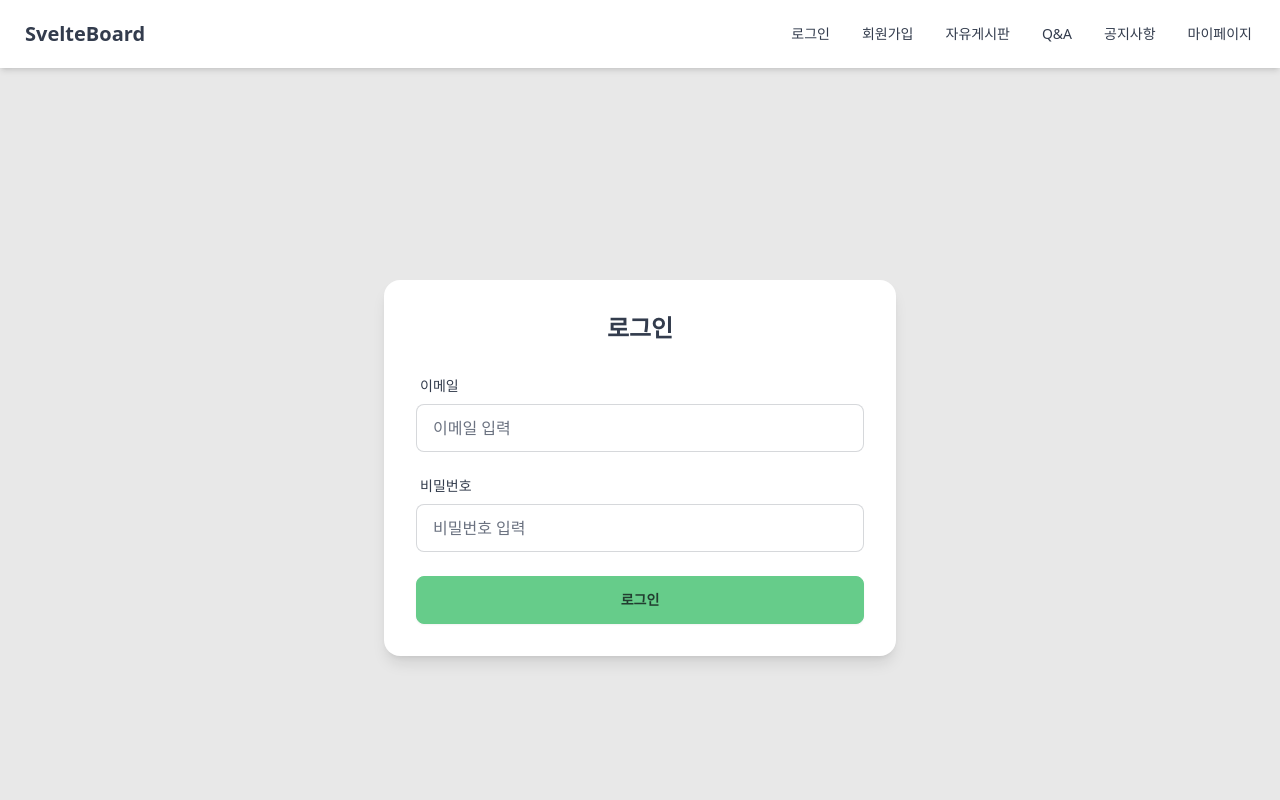
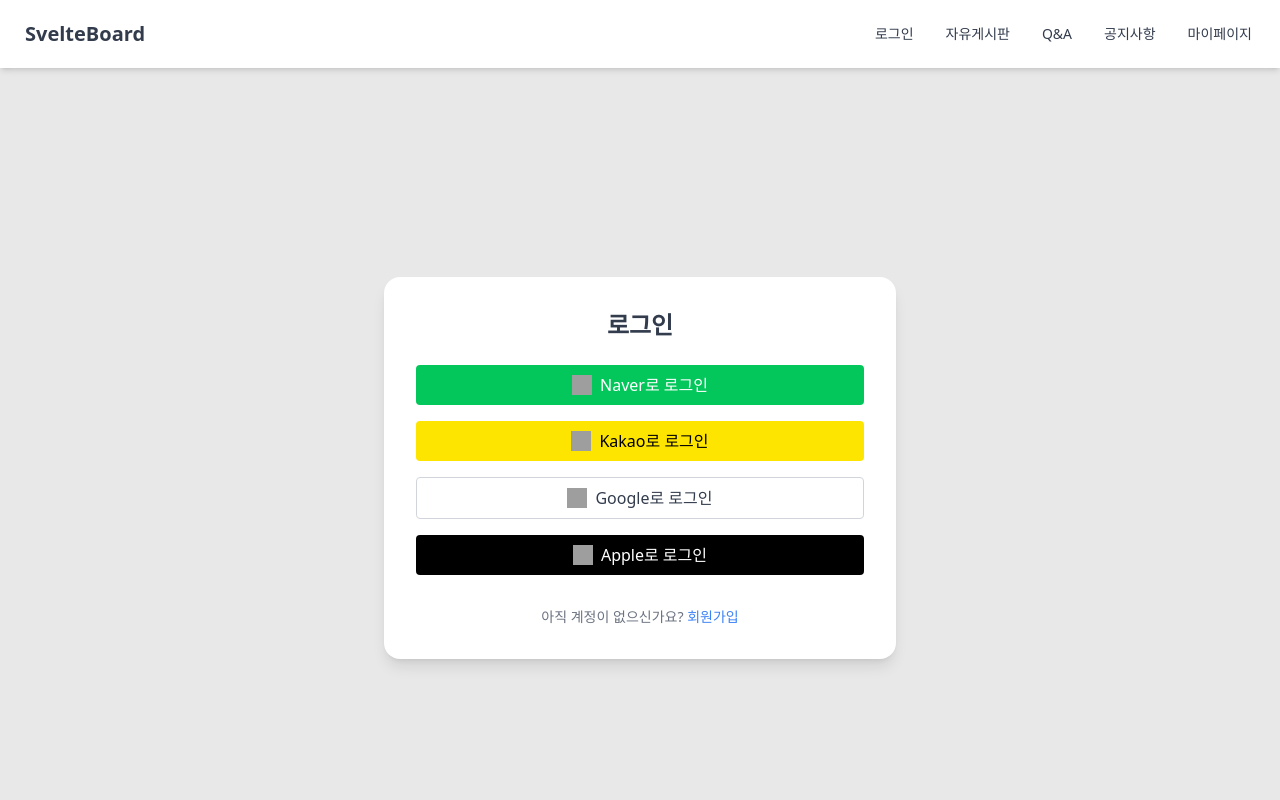
Before and after one commit to neotube-rilts/neotube, a SvelteKit app: page /login in a window 1280 px wide. Shown: the top 800 px of the page. Built offline with nearby package versions, Linux system fonts and the light colour scheme; grey boxes are pictures that could not be loaded.

Commit message:
소셜 로그인으로 변경

```diff
--- a/src/lib/components/Header.svelte
+++ b/src/lib/components/Header.svelte
@@ -12,7 +12,7 @@
 			<div class="flex-none">
 				<ul class="menu menu-horizontal px-1">
 					<li><a href="/login">로그인</a></li>
-					<li><a href="/signup">회원가입</a></li>
+					<!--li><a href="/signup">회원가입</a></li-->
                     <!-- Firestore에서 가져온 boards 배열을 순회 -->
                      {#each boards as board}
                      <li><a href={`/board/${board.slug}`}>{board.name}</a></li>
--- a/src/routes/login/+page.svelte
+++ b/src/routes/login/+page.svelte
@@ -1,5 +1,6 @@
 <!-- src/routes/login/+page.svelte -->
 <script>
+  /*
   let email = '';
   let password = '';
 
@@ -7,12 +8,39 @@
     // 로그인 처리 로직 (Firebase Auth 연동 예정)
     console.log('로그인 시도:', email, password);
   }
+  */
+  // 추후 Firebase 연동용 모듈 import 예정
+  // import { auth } from '$lib/firebase';
+  // import { signInWithPopup } from 'firebase/auth';
+
+  // 각각의 소셜 로그인 provider들
+  // GoogleAuthProvider, OAuthProvider, CustomProvider 등
+
+  function loginWithGoogle() {
+    // TODO: Firebase Google 로그인 연동
+    console.log('Google 로그인 실행');
+  }
+
+  function loginWithApple() {
+    // TODO: Firebase Apple 로그인 연동
+    console.log('Apple 로그인 실행');
+  }
+
+  function loginWithNaver() {
+    // TODO: Firebase Naver 로그인 연동
+    console.log('Naver 로그인 실행');
+  }
+
+  function loginWithKakao() {
+    // TODO: Firebase Kakao 로그인 연동
+    console.log('Kakao 로그인 실행');
+  }
 </script>
 
 <div class="flex items-center justify-center min-h-screen">
   <div class="w-full max-w-lg bg-base-100 p-8 rounded-box shadow-lg">
     <h2 class="text-2xl font-bold mb-6 text-center">로그인</h2>
-
+    <!--
     <div class="form-control mb-4">
       <label class="label">
         <span class="label-text">이메일</span>
@@ -40,5 +68,46 @@
     <button class="btn btn-primary w-full" on:click={handleLogin}>
       로그인
     </button>
+  -->
+
+
+  <div class="space-y-4">
+
+    <button
+      on:click={loginWithNaver}
+      class="w-full flex items-center justify-center bg-[#03C75A] text-white rounded py-2 hover:brightness-90"
+    >
+      <img src="/icons/btn-naver.png" alt="Naver" class="w-5 h-5 mr-2" />
+      Naver로 로그인
+    </button>
+
+    <button
+      on:click={loginWithKakao}
+      class="w-full flex items-center justify-center bg-[#FEE500] text-black rounded py-2 hover:brightness-95"
+    >
+      <img src="/icons/btn-kakao.png" alt="Kakao" class="w-5 h-5 mr-2" />
+      Kakao로 로그인
+    </button>
+    <button
+      on:click={loginWithGoogle}
+      class="w-full flex items-center justify-center bg-white border border-gray-300 rounded py-2 hover:bg-gray-100"
+    >
+      <img src="https://www.svgrepo.com/show/475656/google-color.svg" alt="Google" class="w-5 h-5 mr-2" />
+      Google로 로그인
+    </button>
+
+    <button
+      on:click={loginWithApple}
+      class="w-full flex items-center justify-center bg-black text-white rounded py-2 hover:opacity-90"
+    >
+      <img src="/icons/btn-apple.png" alt="Apple" class="w-5 h-5 mr-2" />
+      Apple로 로그인
+    </button>
+  </div>
+
+  <p class="mt-8 text-center text-sm text-gray-500">
+    아직 계정이 없으신가요?
+    <a href="/signup" class="text-blue-500 hover:underline">회원가입</a>
+  </p>
   </div>
 </div>
--- a/src/routes/signup/+page.svelte
+++ b/src/routes/signup/+page.svelte
@@ -77,27 +77,28 @@
 
     <!-- 소셜 회원가입 버튼 영역 -->
     <div class="flex flex-col gap-3">
+
+    <!-- 네이버 -->
+    <button class="btn btn-outline w-full flex items-center gap-2 text-black hover:bg-[#02b152]">
+        <img src="/icons/btn-naver.png" alt="Naver" class="w-5 h-5" />
+        네이버로 가입하기
+    </button>
+
+    <!-- 카카오 -->
+    <button class="btn btn-outline w-full flex items-center gap-2 text-black hover:bg-[#fada0a]">
+        <img src="/icons/btn-kakao.png" alt="Kakao" class="w-5 h-5" />
+        카카오로 가입하기
+    </button>
+
     <!-- 구글 -->
     <button class="btn btn-outline w-full flex items-center gap-2">
         <img src="https://www.svgrepo.com/show/475656/google-color.svg" alt="Google" class="w-5 h-5" />
         구글로 가입하기
     </button>
 
-    <!-- 네이버 -->
-    <button class="btn btn-outline w-full flex items-center gap-2 text-black hover:bg-[#02b152]">
-        <img src="/btn-naver.png" alt="Naver" class="w-5 h-5" />
-        네이버로 가입하기
-    </button>
-
-    <!-- 카카오 -->
-    <button class="btn btn-outline w-full flex items-center gap-2 text-black hover:bg-[#fada0a]">
-        <img src="/btn-kakao.png" alt="Kakao" class="w-5 h-5" />
-        카카오로 가입하기
-    </button>
-
     <!-- Apple -->
     <button class="btn btn-outline w-full flex items-center gap-2 text-black hover:bg-gray-800">
-        <img src="/btn-apple.png" alt="Apple" class="w-5 h-5" />
+        <img src="/icons/btn-apple.png" alt="Apple" class="w-5 h-5" />
         애플로 가입하기
     </button>
     </div>
```
